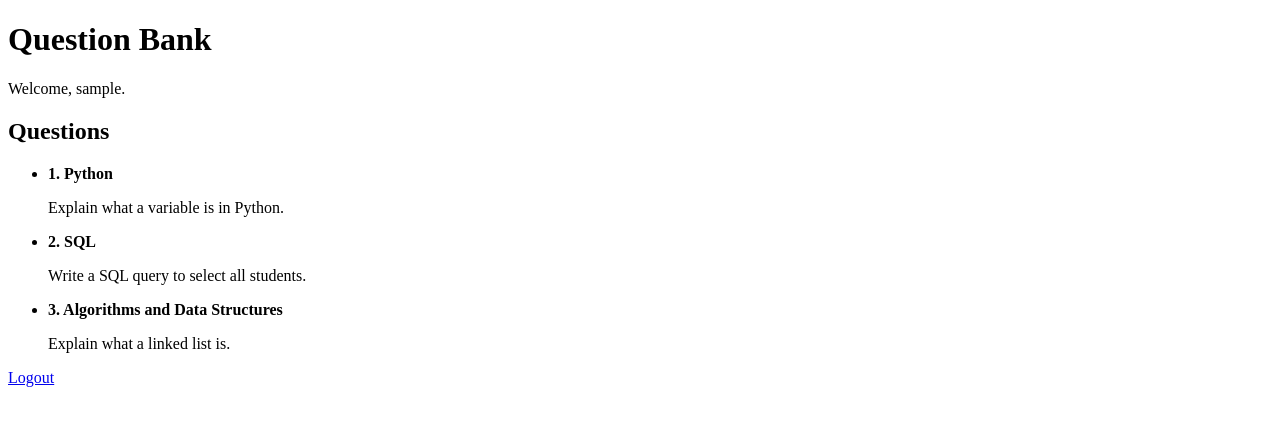
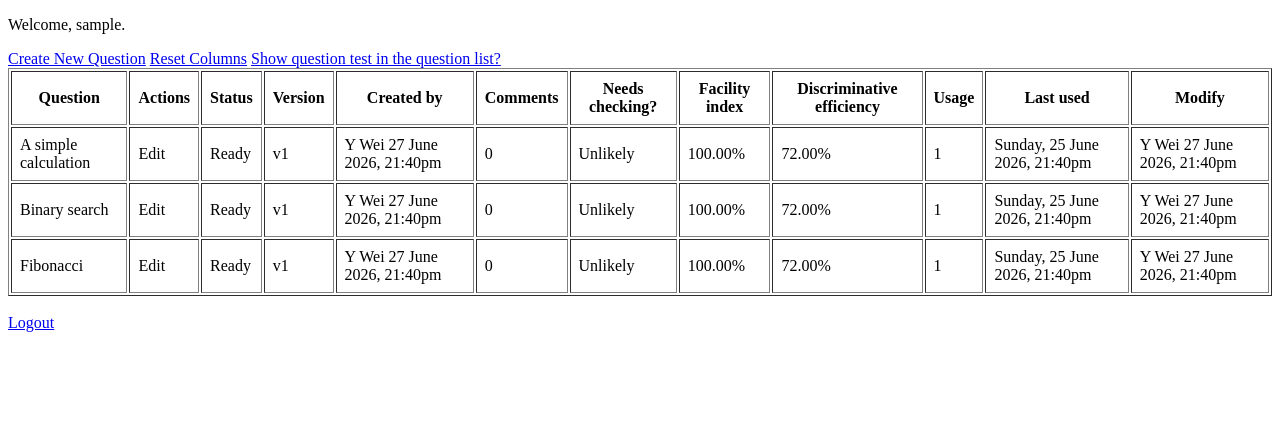
Before and after one commit to aqq40867-lang/exam-generation-platform, a Flask app: page /questions in a window 1280 px wide. Shown: the top 426 px of the page. Run offline with Flask 3, Linux system fonts and the light colour scheme; the visitor is signed in with stand-in values (Sample User, id 1).

Commit message:
question list table

```diff
--- a/app.py
+++ b/app.py
@@ -5,24 +5,52 @@ app.secret_key = 'your_secret_key'
 
 USER = {
     "teacher1": "123456",
-    "teacher2": "456789"
+    "teacher2": "456789",
+    "1": "1"
 }
 
 QUESTIONS = [
     {
-        "id": 1,
-        "title": "Python",
-        "content": "Explain what a variable is in Python."
+        "Question" : "A simple calculation",
+        "Actions" : "Edit",
+        "Status" : "Ready",
+        "Version" : "v1",
+        "Created by" : "Y Wei 27 June 2026, 21:40pm",
+        "Comments" : "0",
+        "Needs checking?" : "Unlikely",
+        "Facility index" : "100.00%",
+        "Discriminative efficiency" : "72.00%",
+        "Usage" : "1",
+        "Last used" : "Sunday, 25 June 2026, 21:40pm",
+        "Modify" : "Y Wei 27 June 2026, 21:40pm"
     },
     {
-        "id": 2,
-        "title": "SQL",
-        "content": "Write a SQL query to select all students."
+        "Question" : "Binary search",
+        "Actions" : "Edit",
+        "Status" : "Ready",
+        "Version" : "v1",
+        "Created by" : "Y Wei 27 June 2026, 21:40pm",
+        "Comments" : "0",
+        "Needs checking?" : "Unlikely",
+        "Facility index" : "100.00%",
+        "Discriminative efficiency" : "72.00%",
+        "Usage" : "1",
+        "Last used" : "Sunday, 25 June 2026, 21:40pm",
+        "Modify" : "Y Wei 27 June 2026, 21:40pm"
     },
     {
-        "id": 3,
-        "title": "Algorithms and Data Structures",
-        "content": "Explain what a linked list is."
+        "Question" : "Fibonacci",
+        "Actions" : "Edit",
+        "Status" : "Ready",
+        "Version" : "v1",
+        "Created by" : "Y Wei 27 June 2026, 21:40pm",
+        "Comments" : "0",
+        "Needs checking?" : "Unlikely",
+        "Facility index" : "100.00%",
+        "Discriminative efficiency" : "72.00%",
+        "Usage" : "1",
+        "Last used" : "Sunday, 25 June 2026, 21:40pm",
+        "Modify" : "Y Wei 27 June 2026, 21:40pm"
     }
 ]
 
--- a/templates/question.html
+++ b/templates/question.html
@@ -4,20 +4,60 @@
     <title>Question List</title>
 </head>
 <body>
-    <h1>Question Bank</h1>
-
     <p>Welcome, {{ username }}.</p>
 
-    <h2>Questions</h2>
+    <!-- placeholder -->
+    <a href="#">Create New Question</a>
+    <a href="#">Reset Columns</a>
+    <a href="#">Show question test in the question list?</a>
 
-    <ul>
-        {% for question in questions %}
-            <li>
-                <strong>{{ question.id }}. {{ question.title }}</strong>
-                <p>{{ question.content }}</p>
-            </li>
-        {% endfor %}
-    </ul>
+
+    {% if questions %}
+        <table border="1" cellpadding="8">
+            <thead>
+                <!-- table row -->
+                <tr>
+                    <!-- table header -->
+                    <th>Question</th>
+                    <th>Actions</th>
+                    <th>Status</th>
+                    <th>Version</th>
+                    <th>Created by</th>
+                    <th>Comments</th>
+                    <th>Needs checking?</th>
+                    <th>Facility index</th>
+                    <th>Discriminative efficiency</th>
+                    <th>Usage</th>
+                    <th>Last used</th>
+                    <th>Modify</th>
+                </tr>
+            </thead>
+
+            <tbody>
+                {% for question in questions %}
+                    <tr>
+                        <!-- table data -->
+                        <td>{{ question.Question }}</td>
+                        <td>{{ question.Actions }}</td>
+                        <td>{{ question.Status }}</td>
+                        <td>{{ question.Version }}</td>
+                        <td>{{ question["Created by"] }}</td>
+                        <td>{{ question.Comments }}</td>
+                        <td>{{ question["Needs checking?"] }}</td>
+                        <td>{{ question["Facility index"] }}</td>
+                        <td>{{ question["Discriminative efficiency"] }}</td>
+                        <td>{{ question.Usage }}</td>
+                        <td>{{ question["Last used"] }}</td>
+                        <td>{{ question.Modify }}</td>
+                    </tr>
+                {% endfor %}
+            </tbody>
+        </table>
+    {% else %}
+        <p>No questions available.</p>
+    {% endif %}
+
+    <br>
 
     <a href="{{ url_for('logout') }}">Logout</a>
 </body>
```
Also changed, not shown: README.md, README_ENG.MD (added).
